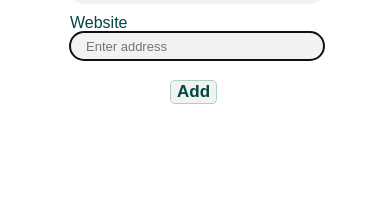
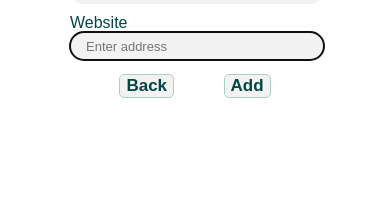
Before and after one commit to thethomasmiller/SubBusters, a React (Create React App) app in the folder client/: page /add-subscription in a window 390 px wide. Shown: the part 527-731 px from the top of the page. Built offline with nearby package versions, Linux system fonts and the light colour scheme.

Commit message:
Back Button

```diff
--- a/client/src/screens/SubscriptionCreate/SubscriptionCreate.css
+++ b/client/src/screens/SubscriptionCreate/SubscriptionCreate.css
@@ -28,6 +28,14 @@
 
 .create-label{
   width: 100px;
+}
+
+.create-buttons{
+  display: flex;
+  flex-wrap: wrap;
+  flex-direction: row;
+  justify-content: space-evenly;
+  width: 625px;
 }
 
 input, textarea {
@@ -62,6 +70,7 @@ input, textarea {
   color: #C4C4C4;
   width: 200px ;
 }
+
 
 .create-dropdown {
   appearance: none;
@@ -126,20 +135,22 @@ input, textarea {
   color: #C4C4C4;
 }
 
-.submit-button {
+.submit-button,
+.submit-button a:link,
+.submit-button a:visited {
   display: flex;
   font-size: 17px;
   font-family: Arial, Helvetica, sans-serif;
   font-weight: 600;
   color:#004643;
-  margin-top: 40px;
+  margin-top:4px;
   background-color:  #F2F2F2;
   border: 1px solid #ABD1C6;
   border-radius: 5px;
   cursor: pointer;
   align-items: center;
   justify-content: center;
-  margin-left: 300px;
+  text-decoration: none;
 }
 
 
@@ -158,14 +169,19 @@ input, textarea {
   margin-top: 10px;
 
 }
-
+.create-buttons{
+  display:flex;
+  flex-direction: row;
+  width: 250px;
+  margin-bottom:50px;
+}
 .create-website{
   flex-direction: column;
   align-items: start;
 }
 
 .submit-button{
-  margin: 10px 100px 50px;
+
 }
 
 .add-subscription-title{
--- a/client/src/screens/SubscriptionCreate/SubscriptionCreate.jsx
+++ b/client/src/screens/SubscriptionCreate/SubscriptionCreate.jsx
@@ -1,7 +1,7 @@
 import React, { Component } from 'react'
 import './SubscriptionCreate.css'
 import Layout from '../../components/shared/Layout/Layout'
-import { Redirect } from 'react-router-dom'
+import { Link, Redirect } from 'react-router-dom'
 import { createSubscription } from '../../services/subscriptions'
 import profilePic from '../../assets/images/profilePic.png'
 
@@ -125,7 +125,8 @@ class SubscriptionCreate extends Component {
               onChange={this.handleChange}
             />
             </div>
-            <div>
+            <div className='create-buttons'>
+              <Link to='/subscriptions' style={{ textDecoration: 'none' }}><button className="submit-button">Back</button></Link>
               <button type='submit' className="submit-button">Add</button>
             </div>
           </form>
```
